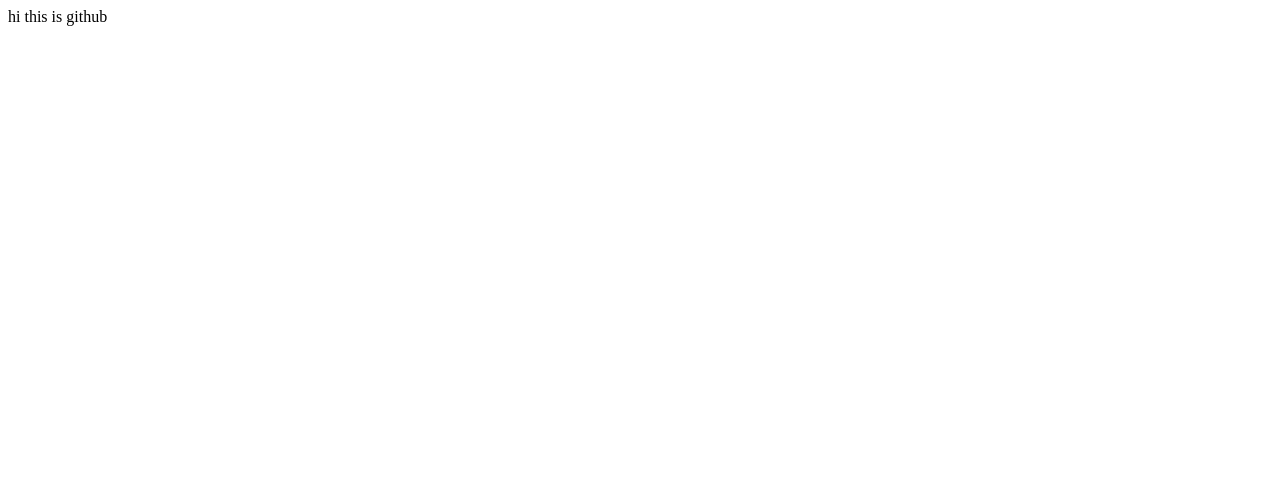
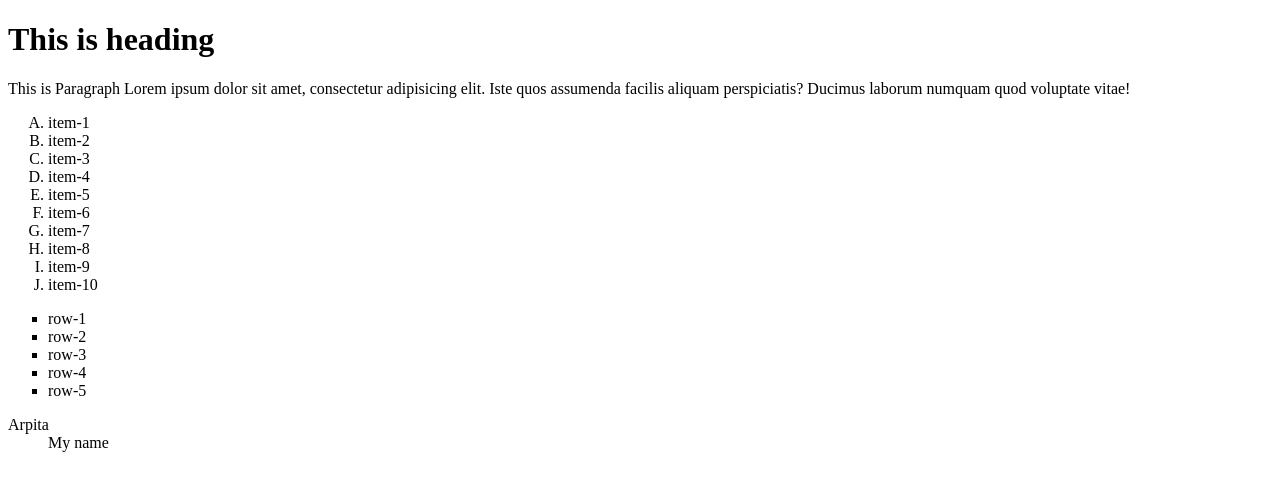
Before and after one commit to Arpita-av1003/Projects, a plain HTML site: page index.html in a window 1280 px wide. Drawn offline with Linux system fonts and the light colour scheme.

Commit message:
some changes

```diff
--- a/index.html
+++ b/index.html
@@ -6,7 +6,30 @@
     <title>Document</title>
 </head>
 <body>
-    hi this is github
-
+    <h1>This is heading </h1>
+    <p>This is Paragraph Lorem ipsum dolor sit amet, consectetur adipisicing elit. Iste quos assumenda facilis aliquam perspiciatis? Ducimus laborum numquam quod voluptate vitae!</p>
+<ol type="A">
+    <li>item-1</li>
+    <li>item-2</li>
+    <li>item-3</li>
+    <li>item-4</li>
+    <li>item-5</li>
+    <li>item-6</li>
+    <li>item-7</li>
+    <li>item-8</li>
+    <li>item-9</li>
+    <li>item-10</li>
+</ol>
+<ul type="square">
+    <li>row-1</li>
+    <li>row-2</li>
+    <li>row-3</li>
+    <li>row-4</li>
+    <li>row-5</li>
+</ul>
+<dl>
+ <dt>Arpita</dt>
+ <dd>My name </dd>
+</dl>
 </body>
 </html>
```
Also changed, not shown: resumeprac.html (added, +48 -0 lines).
